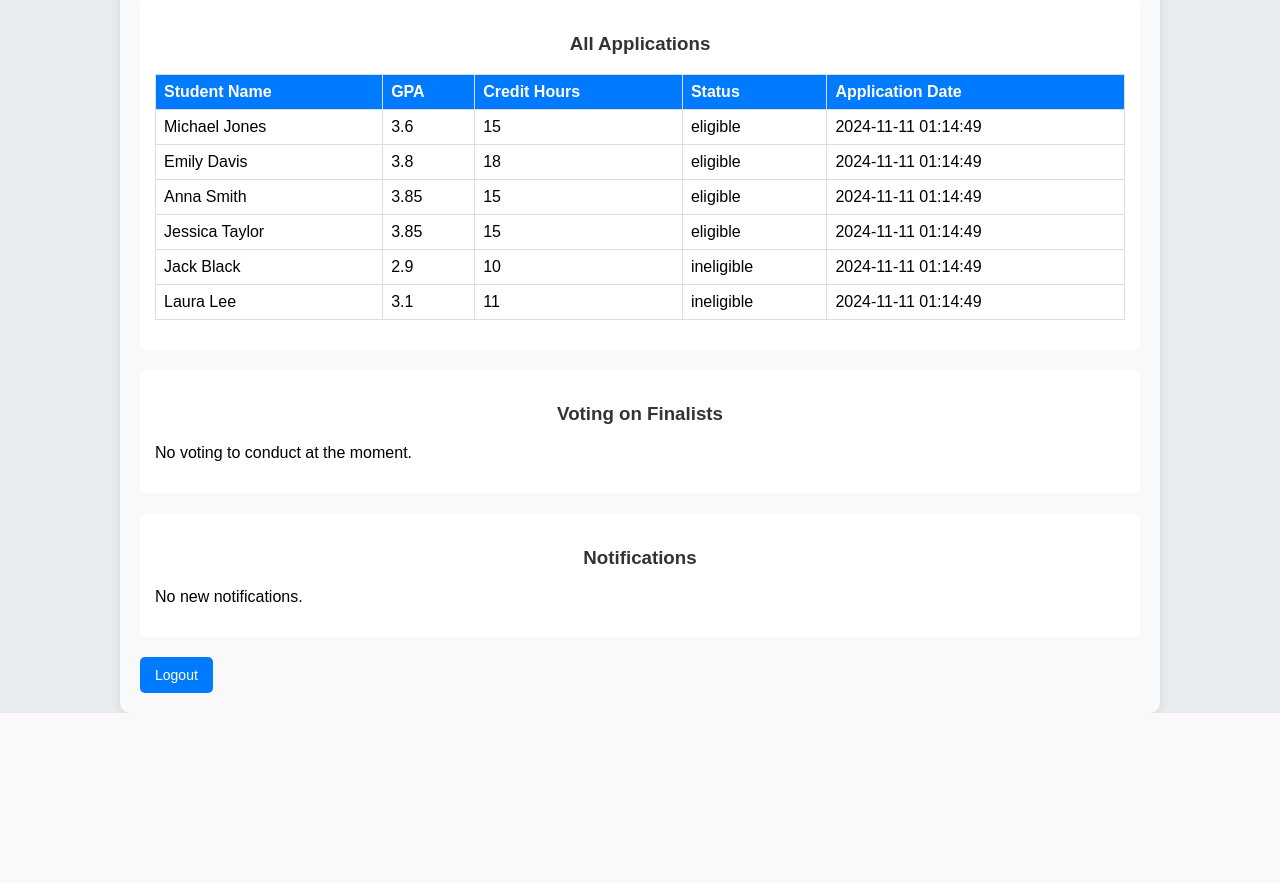
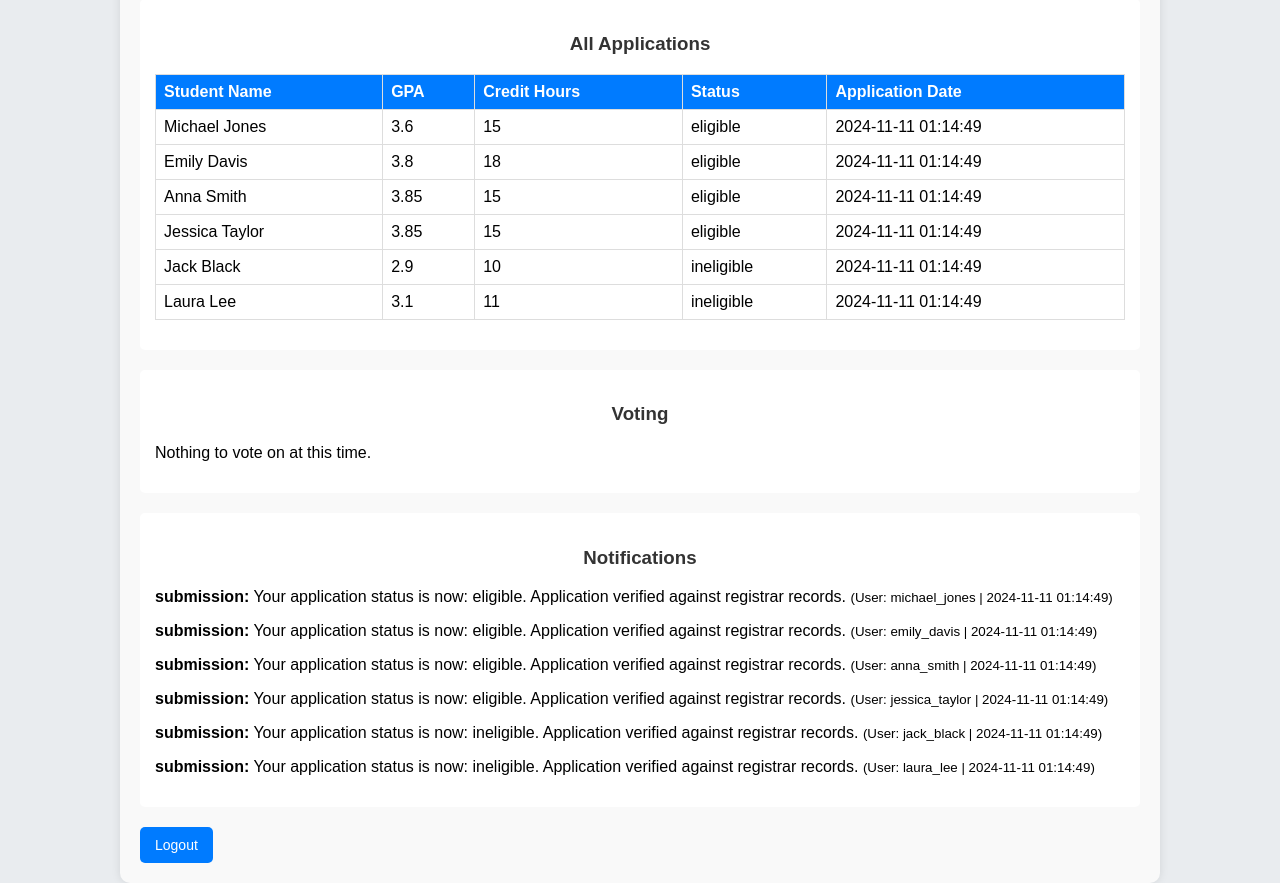
Before and after one commit to leahmirch/Bright-Scholarship, a PHP site: page /committee_dashboard.php in a window 1280 px wide. Shown: the part 380-1263 px from the top of the page. Before the commit the page ends 1093 px from the top, so only its background shows below. Run offline with PHP 8.4, Linux system fonts and the light colour scheme; the visitor is signed in with stand-in values (Sample User, id 1).

Commit message:
fixed voting logic, finished code, readme update

```diff
--- a/admin_dashboard.php
+++ b/admin_dashboard.php
@@ -407,7 +407,7 @@ $recentChanges = $conn->query("
         </div>
     </div>
 
-    <!-- Notifications & Alerts -->
+    <!-- Notifications -->
     <div class="section">
         <h3>Notifications</h3>
         <div class="notifications">
--- a/committee_dashboard.php
+++ b/committee_dashboard.php
@@ -1,6 +1,7 @@
 <?php
 session_start();
 require 'db.php';
+require 'voting.php';
 
 // Ensure user is logged in and is a committee member
 if (!isset($_SESSION['user_id']) || $_SESSION['role'] !== 'committee') {
@@ -34,6 +35,7 @@ function getCurrentSessionStatus($conn) {
 
 // Function to determine winner based on criteria
 function determineWinnerBasedOnCriteria($candidates, $conn) {
+
     // Sort by credit hours (descending)
     usort($candidates, function($a, $b) {
         if ($a['credit_hours'] === $b['credit_hours']) {
@@ -97,7 +99,7 @@ if ($_SERVER['REQUEST_METHOD'] == 'POST' &&
 
             $winner = null;
             if (count($eligibleApplicants) === 1) {
-                $winner = $eligibleApplicants[0]; // Only one eligible applicant
+                $winner = $eligibleApplicants[0];
             } elseif (count($eligibleApplicants) > 1) {
                 $topGpaApplicants = array_filter($eligibleApplicants, function ($app) use ($eligibleApplicants) {
                     return $app['gpa'] === $eligibleApplicants[0]['gpa'];
@@ -138,17 +140,24 @@ if ($_SERVER['REQUEST_METHOD'] == 'POST' &&
                         ->execute([':app_id' => $app['id']]);
                 }
 
-                // Notify committee of winner selection
+                // Notify all committee members about the winner selection
                 $winnerName = $winner['first_name'] . ' ' . $winner['last_name'];
+                $committeeStmt = $conn->prepare("SELECT id FROM users WHERE role = 'committee'");
+                $committeeStmt->execute();
+                $committeeMembers = $committeeStmt->fetchAll(PDO::FETCH_ASSOC);
+
+                foreach ($committeeMembers as $committeeMember) {
                     $conn->prepare("INSERT INTO notifications (user_id, notification_type, message)
                         VALUES (:user_id, 'system', :message)")
                         ->execute([
-                        ':user_id' => $userId,
+                            ':user_id' => $committeeMember['id'],
                             ':message' => "Winner has been selected: $winnerName."
                         ]);
-                $message .= " Winner has been selected and notified.";
+                }
+
+                $message .= " Winner has been selected and all committee members have been notified.";
             } else {
-                $message .= " No eligible applications found for awarding.";
+                $message .= " No winner decided at this moment.";
             }
         }
 
@@ -192,6 +201,85 @@ if ($_SERVER['REQUEST_METHOD'] == 'POST' &&
     }
 }
 
+// Handle vote submission
+if ($_SERVER['REQUEST_METHOD'] === 'POST' && isset($_POST['submit_vote'])) {
+    if (isset($_POST['csrf_token'], $_SESSION['csrf_token'], $_POST['candidate_id']) &&
+        hash_equals($_SESSION['csrf_token'], $_POST['csrf_token'])) {
+
+        $candidateId = $_POST['candidate_id'];
+
+        // Check if the committee member has already voted in the current round
+        $checkVoteStmt = $conn->prepare("
+            SELECT 1 FROM committee_votes
+            WHERE committee_member_id = :committee_member_id
+              AND voting_round = (SELECT MAX(voting_round) FROM committee_votes)
+        ");
+        $checkVoteStmt->execute([':committee_member_id' => $userId]);
+
+        // If the committee member hasn't voted yet, insert the vote
+        if (!$checkVoteStmt->fetch()) {
+            // Record the vote
+            $voteStmt = $conn->prepare("
+                INSERT INTO committee_votes (committee_member_id, candidate_id, voting_round, voted_at)
+                VALUES (:committee_member_id, :candidate_id,
+                (SELECT COALESCE(MAX(voting_round), 0) + 1 FROM committee_votes), datetime('now'))
+            ");
+            $voteStmt->execute([
+                ':committee_member_id' => $userId,
+                ':candidate_id' => $candidateId
+            ]);
+
+            // Check if enough votes are present to select a winner
+            $winner = determineWinnerFromVotes($conn);
+            if ($winner) {
+                // Update winner status in users and applications tables
+                $conn->prepare("UPDATE users SET winner = 1 WHERE id = :user_id")
+                     ->execute([':user_id' => $winner['candidate_id']]);
+                $conn->prepare("UPDATE applications SET status = 'awarded' WHERE user_id = :user_id")
+                     ->execute([':user_id' => $winner['candidate_id']]);
+
+                // Notify the winner
+                $conn->prepare("INSERT INTO notifications (user_id, notification_type, message)
+                    VALUES (:user_id, 'award', 'Congratulations! You have been awarded the scholarship.')")
+                    ->execute([':user_id' => $winner['candidate_id']]);
+
+                // Notify the committee member about the winner selection
+                $winnerInfoStmt = $conn->prepare("
+                SELECT a.first_name, a.last_name
+                FROM applications a
+                WHERE a.user_id = :user_id
+                ");
+                $winnerInfoStmt->execute([':user_id' => $winner['candidate_id']]);
+                $winnerInfo = $winnerInfoStmt->fetch(PDO::FETCH_ASSOC);
+                $winnerName = $winnerInfo['first_name'] . ' ' . $winnerInfo['last_name'];
+
+                // Notify the committee member about the winner selection
+                $conn->prepare("INSERT INTO notifications (user_id, notification_type, message)
+                VALUES (:user_id, 'system', :message)")
+                ->execute([
+                    ':user_id' => $userId,
+                    ':message' => "Winner has been selected: $winnerName."
+                ]);
+
+                $message = "Voting complete. Winner has been selected and notified.";
+
+                // Clear finalists and set `multipleFinalists` to false to hide the voting section
+                $finalists = [];
+                $multipleFinalists = false;
+            } else {
+                $message = "Vote recorded. Waiting for other votes.";
+            }
+        } else {
+            $message = "Error: You have already voted in this round.";
+        }
+
+        // Regenerate CSRF token to prevent duplicate submissions
+        $_SESSION['csrf_token'] = bin2hex(random_bytes(32));
+    } else {
+        $message = "Error: Invalid CSRF token or missing candidate selection.";
+    }
+}
+
 if (!isset($_SESSION['csrf_token'])) {
     $_SESSION['csrf_token'] = bin2hex(random_bytes(32));
 }
@@ -210,8 +298,26 @@ $notificationsStmt = $conn->prepare("
     WHERE user_id = :user_id AND read = 0
     ORDER BY sent_at DESC
 ");
+
+// Retrieve all notifications relevant to committee members
+$notificationsStmt = $conn->prepare("
+    SELECT n.*, u.username
+    FROM notifications n
+    LEFT JOIN users u ON n.user_id = u.id
+    WHERE (u.role = 'student' AND (n.notification_type = 'submission' OR n.notification_type = 'status_update'))
+       OR (n.user_id = :user_id AND n.read = 0)
+    ORDER BY n.sent_at DESC
+");
 $notificationsStmt->execute([':user_id' => $userId]);
 $notifications = $notificationsStmt->fetchAll(PDO::FETCH_ASSOC);
+
+$notificationsStmt->execute([':user_id' => $userId]);
+$notifications = $notificationsStmt->fetchAll(PDO::FETCH_ASSOC);
+
+$sessionStatus = getCurrentSessionStatus($conn);
+$eligibleCandidates = getTopCandidates($conn);
+$finalists = determineFinalists($eligibleCandidates);
+$multipleFinalists = count($finalists) > 1;
 
 ?>
 
@@ -295,34 +401,41 @@ $notifications = $notificationsStmt->fetchAll(PDO::FETCH_ASSOC);
         </table>
     </div>
 
-    <!-- Voting on Finalists -->
+    <!-- Voting Section -->
     <div class="section">
-        <h3>Voting on Finalists</h3>
-        <?php if (!empty($finalists)): ?>
-            <p>Select one of the finalists to vote on:</p>
-            <?php foreach ($finalists as $finalist): ?>
-                <p><strong>Candidate:</strong> <?= htmlspecialchars($finalist['first_name'] . ' ' . $finalist['last_name']) ?> (ID: <?= htmlspecialchars($finalist['id']) ?>)</p>
+        <h3>Voting</h3>
+        <?php if ($sessionStatus === 'closed' && $multipleFinalists): ?>
+            <p>Select a finalist to vote for:</p>
             <form method="POST">
-                    <input type="hidden" name="application_id" value="<?= $finalist['id'] ?>">
-                    <button name="vote" value="approve">Approve</button>
-                    <button name="vote" value="decline">Decline</button>
+                <input type="hidden" name="csrf_token" value="<?= $_SESSION['csrf_token'] ?>">
+                <?php foreach (array_unique($finalists, SORT_REGULAR) as $finalist): ?>
+                    <label>
+                        <input type="radio" name="candidate_id" value="<?= htmlspecialchars($finalist['user_id']) ?>" required>
+                        <?= htmlspecialchars($finalist['first_name'] . ' ' . $finalist['last_name']) ?>
+                        - GPA: <?= htmlspecialchars($finalist['gpa']) ?>
+                    </label><br>
+                <?php endforeach; ?>
+                <p> </p>
+                <button type="submit" name="submit_vote">Submit Vote</button>
             </form>
-            <?php endforeach; ?>
         <?php else: ?>
-            <p>No voting to conduct at the moment.</p>
+            <p>Nothing to vote on at this time.</p>
         <?php endif; ?>
     </div>
 
     <!-- Notifications -->
     <div class="section">
         <h3>Notifications</h3>
-        <div>
+        <div class="notifications">
             <?php if (empty($notifications)): ?>
-                <p>No new notifications.</p>
+                <p>No notifications found.</p>
             <?php else: ?>
                 <?php foreach ($notifications as $notification): ?>
-                    <p><strong><?= htmlspecialchars($notification['sent_at']) ?>:</strong> <?= htmlspecialchars($notification['message']) ?></p>
-                    <hr>
+                    <p>
+                        <strong><?= htmlspecialchars($notification['notification_type']) ?>:</strong>
+                        <?= htmlspecialchars($notification['message']) ?>
+                        <small>(User: <?= htmlspecialchars($notification['username']) ?> | <?= htmlspecialchars($notification['sent_at']) ?>)</small>
+                    </p>
                 <?php endforeach; ?>
             <?php endif; ?>
         </div>
--- a/db.php
+++ b/db.php
@@ -82,6 +82,18 @@ try {
         FOREIGN KEY(application_id) REFERENCES applications(id) ON DELETE CASCADE
     )");
 
+    // Committee Votes table
+    $conn->exec("CREATE TABLE IF NOT EXISTS committee_votes (
+        id INTEGER PRIMARY KEY AUTOINCREMENT,
+        committee_member_id INTEGER NOT NULL,
+        candidate_id INTEGER NOT NULL,
+        voting_round INTEGER NOT NULL,
+        voted_at TIMESTAMP DEFAULT CURRENT_TIMESTAMP,
+        FOREIGN KEY(committee_member_id) REFERENCES users(id) ON DELETE CASCADE,
+        FOREIGN KEY(candidate_id) REFERENCES users(id) ON DELETE CASCADE
+    )");
+
+
 
 
 
@@ -134,12 +146,12 @@ try {
 
                 // Add application status log entries
                 $conn->exec("INSERT INTO application_status_log (application_id, status, remarks) VALUES
-                    ($app_id, '{$app['status']}', 'Initial application status.')
+                    ($app_id, '{$app['status']}', 'Application verified against registrar records.')
                 ");
 
                 // Add notifications for each status change
                 $conn->exec("INSERT INTO notifications (user_id, notification_type, message) VALUES
-                    ($user_id, 'submission', 'Your application has been submitted and is currently {$app['status']}.')
+                    ($user_id, 'submission', 'Your application status is now: {$app['status']}. Application verified against registrar records.')
                 ");
             }
         }
--- /dev/null
+++ b/voting.php
@@ -0,0 +1,77 @@
+<?php
+require 'db.php';
+
+// Determine winner based on committee votes
+function determineWinnerFromVotes($conn) {
+    $votesStmt = $conn->prepare("
+        SELECT candidate_id, COUNT(committee_member_id) AS vote_count
+        FROM committee_votes
+        WHERE voting_round = (SELECT MAX(voting_round) FROM committee_votes)
+        GROUP BY candidate_id
+        ORDER BY vote_count DESC, candidate_id ASC
+        LIMIT 1
+    ");
+    $votesStmt->execute();
+    return $votesStmt->fetch(PDO::FETCH_ASSOC);
+}
+
+// Function to retrieve top candidates based on cumulative GPA
+function getTopCandidates($conn) {
+    $stmt = $conn->prepare("
+        SELECT a.*, u.gender, u.class_year, sr.current_semester_gpa
+        FROM applications a
+        JOIN users u ON a.user_id = u.id
+        LEFT JOIN student_records sr ON a.user_id = sr.user_id
+        WHERE a.status = 'eligible'
+        ORDER BY a.gpa DESC
+    ");
+    $stmt->execute();
+    return $stmt->fetchAll(PDO::FETCH_ASSOC);
+}
+
+// Ensure `determineFinalists` function returns unique candidates only
+function determineFinalists($candidates) {
+    $topGpa = $candidates[0]['gpa'];
+    $topCandidates = array_unique(array_filter($candidates, fn($c) => $c['gpa'] == $topGpa), SORT_REGULAR);
+
+    if (count($topCandidates) == 1) {
+        return [$topCandidates[0]];
+    }
+
+    $maxSemesterGpa = max(array_column($topCandidates, 'current_semester_gpa'));
+    $semesterTopCandidates = array_unique(array_filter($topCandidates, fn($c) => $c['current_semester_gpa'] == $maxSemesterGpa), SORT_REGULAR);
+
+    if (count($semesterTopCandidates) == 1) {
+        return [$semesterTopCandidates[0]];
+    }
+
+    $juniors = array_unique(array_filter($semesterTopCandidates, fn($c) => strtolower($c['class_year']) == 'junior'), SORT_REGULAR);
+    if (count($juniors) >= 1) {
+        return $juniors;
+    }
+
+    $females = array_unique(array_filter($semesterTopCandidates, fn($c) => strtolower($c['gender']) == 'female'), SORT_REGULAR);
+    if (count($females) >= 1) {
+        return $females;
+    }
+
+    usort($semesterTopCandidates, fn($a, $b) => $a['age'] - $b['age']);
+    return array_slice($semesterTopCandidates, 0, 2);
+}
+
+// Function to initiate voting for finalists
+function initiateVoting($conn, $finalists) {
+    // Clear only 'active' records before initiating new voting round
+    $conn->exec("DELETE FROM voting_candidates WHERE voting_status = 'active'");
+
+    foreach ($finalists as $finalist) {
+        // Use INSERT OR IGNORE to prevent duplicates in case of re-run
+        $conn->prepare("
+            INSERT OR IGNORE INTO voting_candidates (user_id, application_id, voting_status)
+            VALUES (:user_id, :application_id, 'active')
+        ")->execute([
+            ':user_id' => $finalist['user_id'],
+            ':application_id' => $finalist['id']
+        ]);
+    }
+}
```
Also changed, not shown: README.md. Lines whose indentation alone changed are shown as unchanged.
